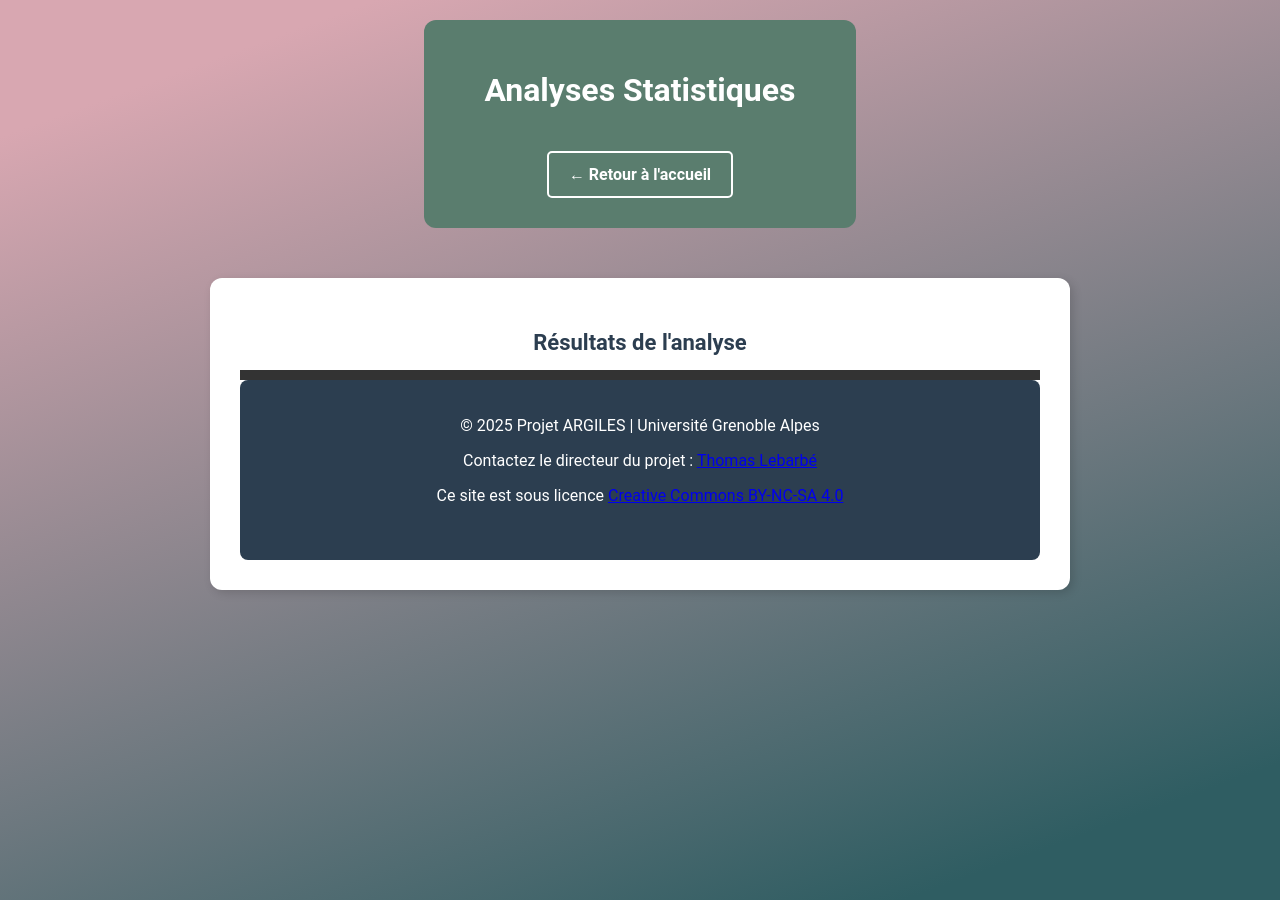
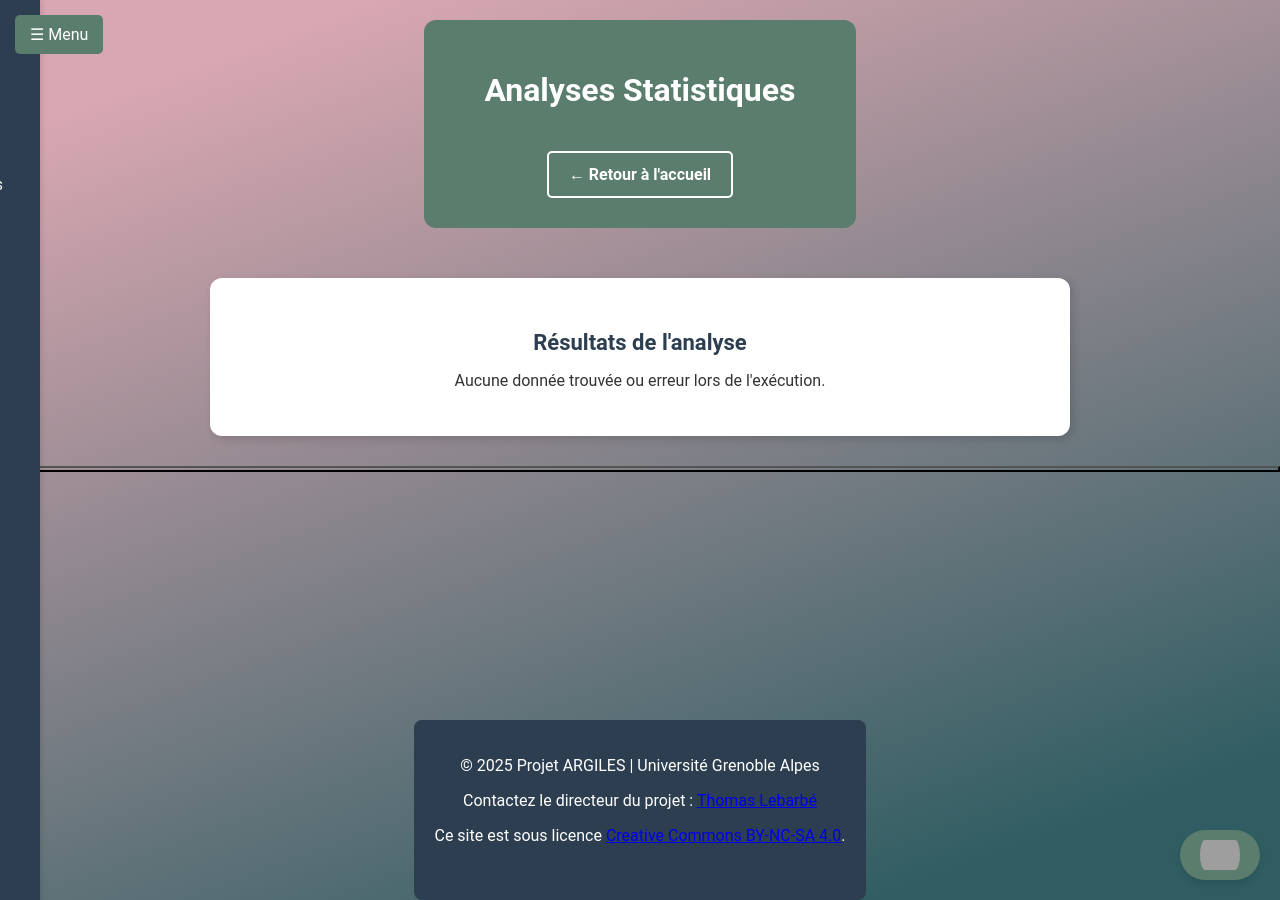
Before and after one commit to zancap/ARGILES-Database-Management-and-NLP, a PHP site: page /stats_results.php in a window 1280 px wide. Run offline with PHP 8.4, Linux system fonts and the light colour scheme; grey boxes are pictures that could not be loaded.

Commit message:
Correction stats

```diff
--- a/stats_results.php
+++ b/stats_results.php
@@ -13,14 +13,13 @@
 putenv("LANG=fr.UTF-8");
 
 // Retrieve GET parameters
-$arguments = isset($_GET['arguments']) ? escapeshellarg($_GET['arguments']) : null;
-$arguments = explode('&',$arguments);
+$arguments = isset($_GET['arguments']) ? explode('AND',trim(escapeshellarg($_GET['arguments']),"'")) : '';
 
 $error_message = "";
 $data = "";
 
 // If parameters exist, run the Python analysis script
-if ($arguments) {
+if ($arguments != '') {
     $scriptPath = "./utils/stats.py";
     $scriptPath = escapeshellcmd($scriptPath);
     $command = ["python3",$scriptPath];
@@ -30,7 +29,7 @@
     array_push($command,'./xmls/'); // Lien vers les fichiers xml
     array_push($command,"2>&1");
     $command = implode(' ',$command);
-    $data = shell_exec($command);
+    $data = htmlspecialchars(shell_exec($command));
 }
 
 ?>
@@ -45,6 +44,18 @@
     <link rel="stylesheet" href="style/table.css">
 </head>
 <body>
+
+<!-- Sidebar -->
+<div id="menuToggle" onclick="toggleSidebar()">☰ Menu</div>
+<div class="sidebar" id="sidebar">
+	<br><br>
+	<a href="index.html">Accueil</a>
+    <a href="functions.html">Explorez les fonctionnalités</a>
+    <a href="database_visualization.php">Contenu de la base de données</a>
+    <a href="pdf_visualization.html">Visualisation des copies d'élèves originales</a>
+    <a href="login.php">Téléversez des fichiers</a>
+    <a href="get_audite_results.php">Analyses détaillées</a>
+</div>
 
 <!-- Header -->
 <header>
@@ -78,15 +89,23 @@
     </div>
 </div>
 
+<button class='up_button' onclick='javascript:function() {$(".table_main").scrollTop = 0;}'>
+    <img src='img/arrow_up' class='arrow_up up_img' />
+</button>
+
 <!-- Footer -->
 <footer>
     <p>© 2025 Projet ARGILES | Université Grenoble Alpes</p>
-	<p>Contactez le directeur du projet : <a href="https://www.univ-grenoble-alpes.fr/thomas-lebarbe-538931.kjsp" target="_blank">Thomas Lebarbé</a></p>
-    <p>Ce site est sous licence <a href="https://creativecommons.org/licenses/by-nc-sa/4.0/" target="_blank">Creative Commons BY-NC-SA 4.0</a></p>
+	<p>Contactez le directeur du projet : <a href="https://www.univ-grenoble-alpes.fr/thomas-lebarbe-538931.kjsp" target="_blank">Thomas Lebarbé</a> </p>
+    <p>Ce site est sous licence <a href="https://creativecommons.org/licenses/by-nc-sa/4.0/" target="_blank">Creative Commons BY-NC-SA 4.0</a>.</p>
 	<br>
 </footer>
 
 <script>
+function toggleSidebar() {
+    var sidebar = document.getElementById("sidebar");
+    sidebar.style.left = (sidebar.style.left === "-250px") ? "0" : "-250px";
+}
     <?php
         if (!empty($data)):
             echo "$('#results').innerHTML = '";
```
